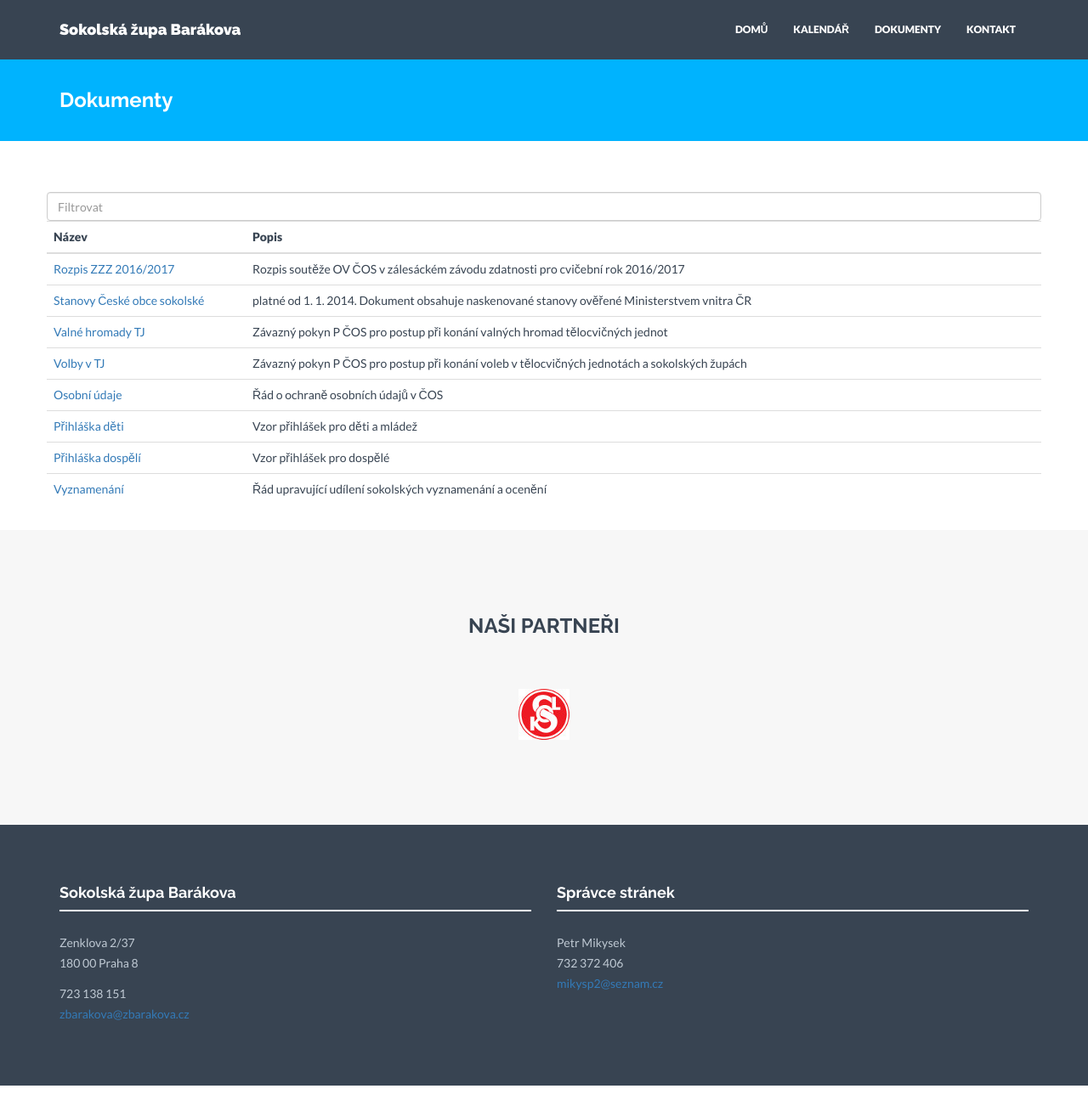
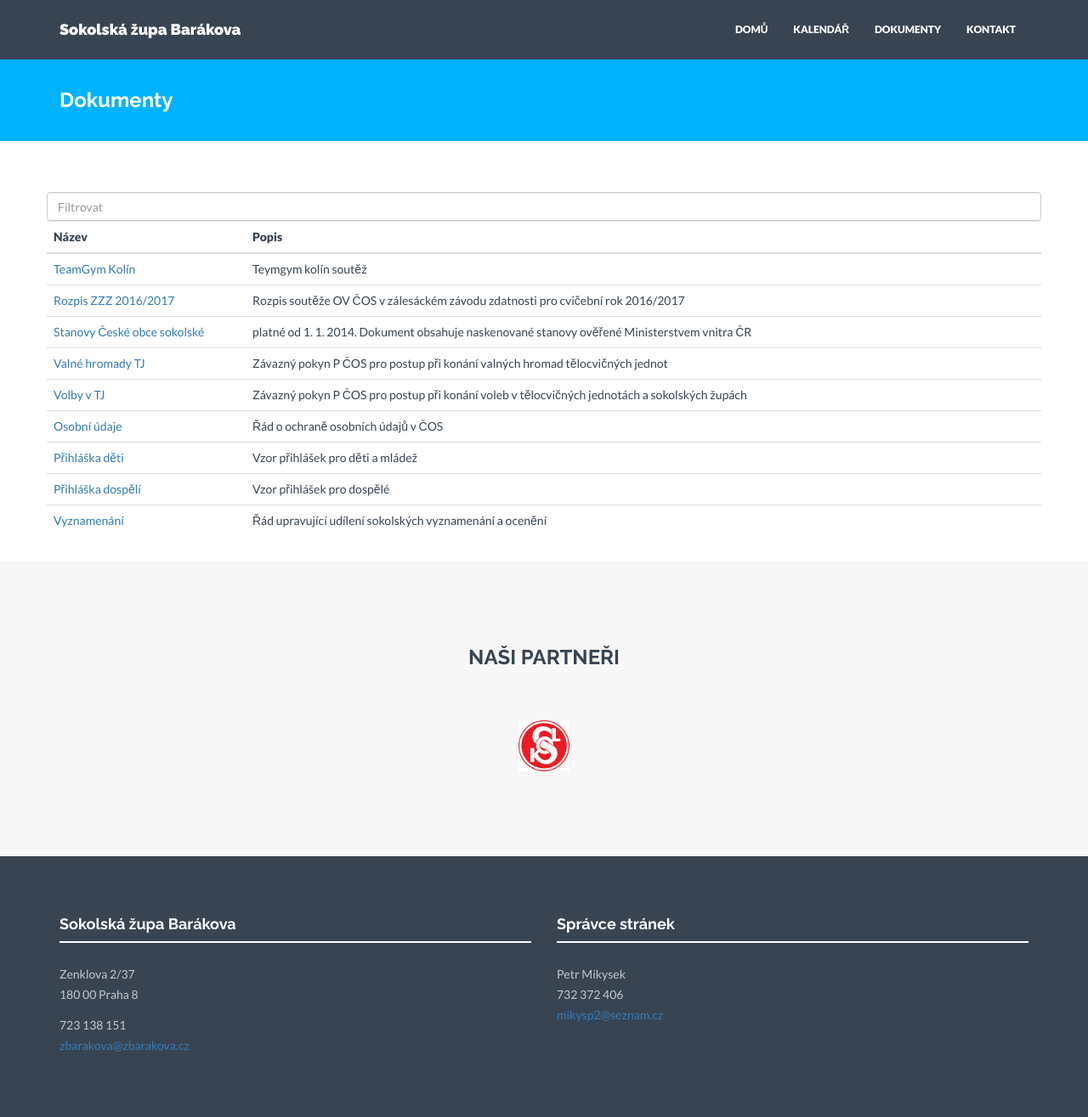
Before and after one commit to milanhybner/zbarakova.cz, a Jekyll site: the page built from dokumenty.md, in a window 1280 px wide and 1315 px high. Shown: the whole window at 85% size. Built offline with Jekyll 4.4.1, drawn with Linux system fonts in a browser that asks for light colours; nearby versions of some CDN libraries.

Commit message:
Update dokumenty.yaml

```diff
--- a/_data/dokumenty.yaml
+++ b/_data/dokumenty.yaml
@@ -1,3 +1,7 @@
+- nazev: TeamGym Kolín
+  url: https://github.com/milanhybner/zbarakova.cz/blob/gh-pages/Propozice_MTG_2016-_mala_oblast_Kolin%20(1).doc
+  popis: Teymgym kolín soutěž
+
 - nazev: Rozpis ZZZ 2016/2017
   url: http://sokol.eu/priloha/10016/rozpis-zzz-2016-17.doc
   popis: Rozpis soutěže OV ČOS v zálesáckém závodu zdatnosti pro cvičební rok 2016/2017
```
